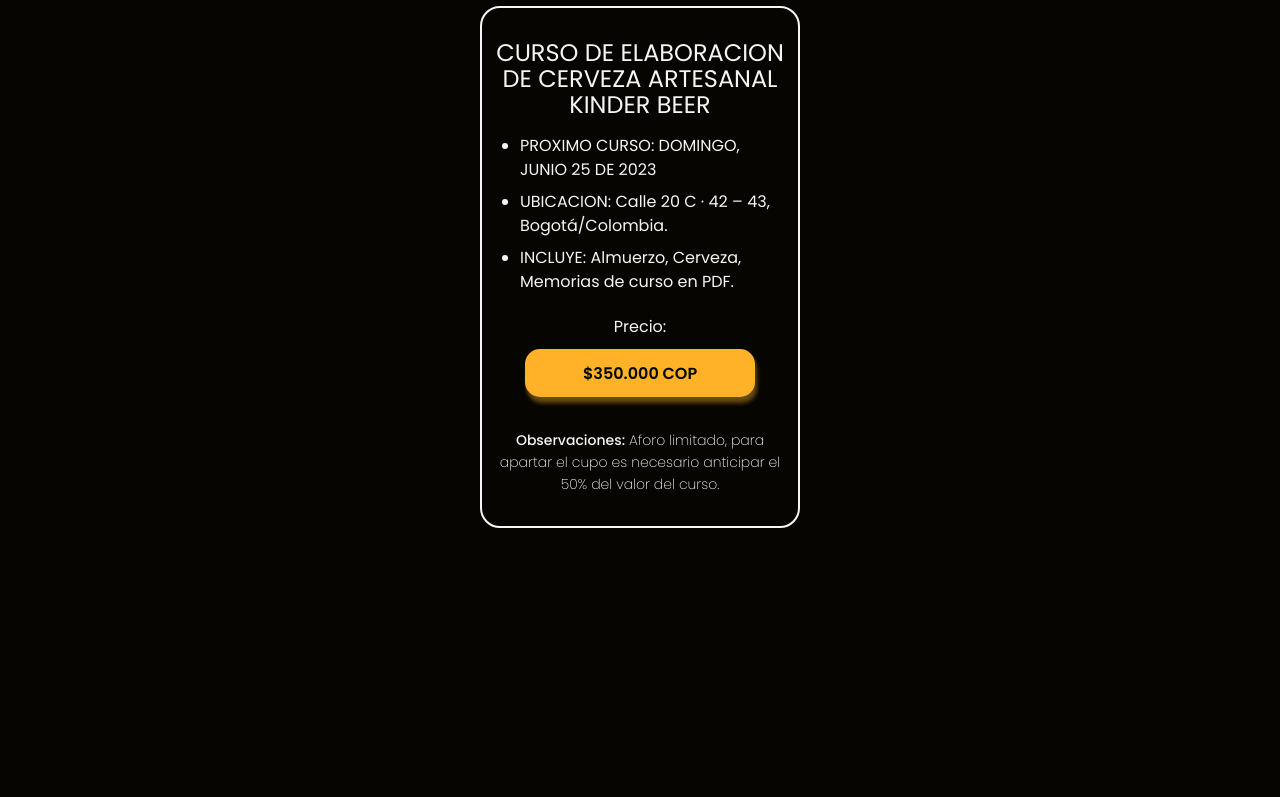
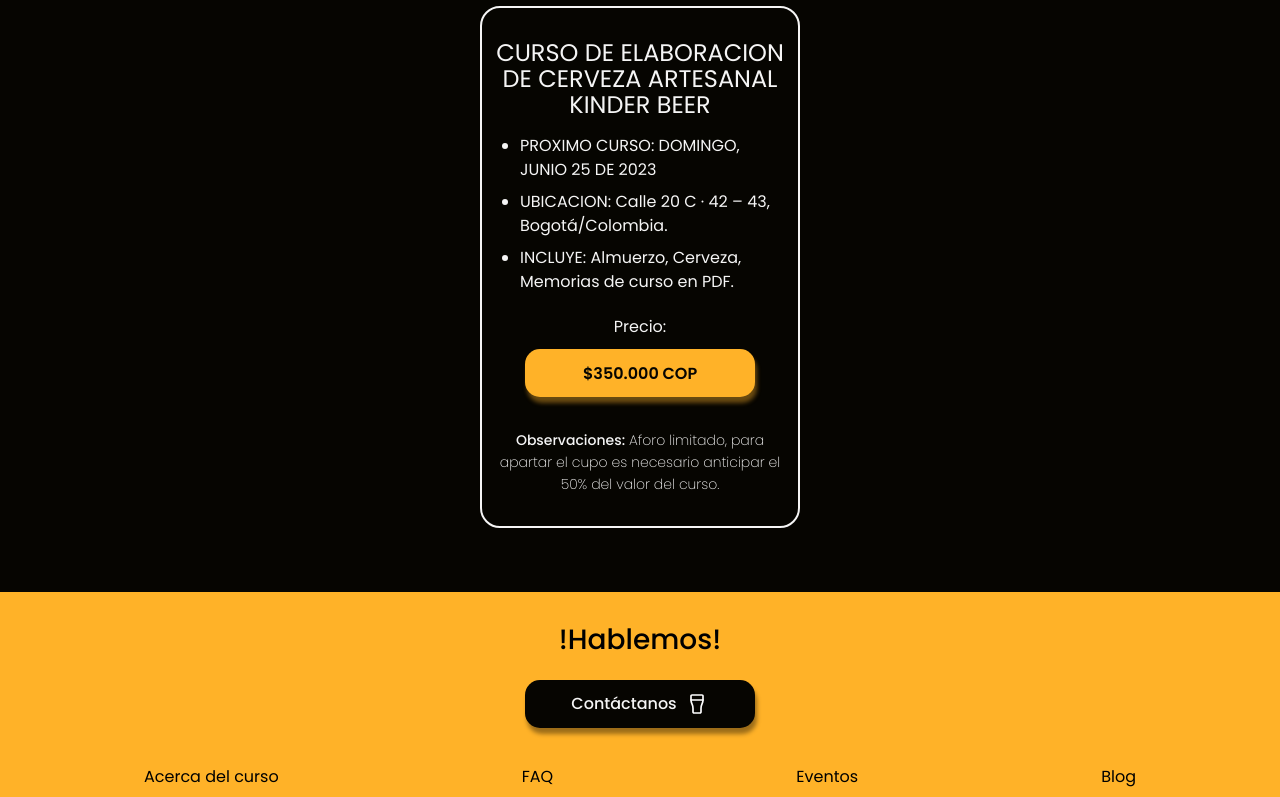
Before and after one commit to nicolasegpla/kinderBeerweb, a React (Vite) app: page / in a window 1280 px wide. Shown: the part 2000-2797 px from the top of the page. Before the commit the page ends 2592 px from the top, so only its background shows below. Built offline with nearby package versions, Linux system fonts and the light colour scheme.

Commit message:
footer mobil terminado

```diff
--- a/src/components/App.jsx
+++ b/src/components/App.jsx
@@ -6,6 +6,7 @@
 import { Aliados } from "./Aliados";
 import { Aliado } from "./Aliado";
 import { TarjetaCurso } from './TarjetaCurso'
+import { Footer } from "./Footer";
 import logoBestmalz from './../assets/logoBestmalz.jpg';
 import logoFermentis from './../assets/logoFermentis.jpg';
 import logoIngredion from './../assets/logoIngredion.jpg';
@@ -161,6 +162,7 @@
                 costo={cursos[0].costo}
                 observaciones={cursos[0].observaciones}
             />
+            <Footer />
         </>
     )
 }
--- /dev/null
+++ b/src/components/Footer.jsx
@@ -0,0 +1,31 @@
+import beerButton from '../assets/beerButtonsvg.svg'
+import rowUp from '../assets/rowup.svg'
+
+function Footer() {
+    return(
+        <>
+            <section className='section--footer'>
+                <h2 className='section--footer__h2'>!Hablemos!</h2>
+                <button className='section--footer__button--contacto'>
+                    <p className='section--footer__button--contacto__p'>Contáctanos</p>
+                    <img className='section--footer__button--contacto__img' src={beerButton} alt="logo boton de contactanos" />
+                </button>
+                <article className='section--footer__article--menu'>
+                    <ul className='section--footer__article--menu__ul'>
+                        <li>Acerca del curso</li>
+                        <li>FAQ</li>
+                        <li>Eventos</li>
+                        <li>Blog</li>
+                    </ul>
+                </article>
+                <p className='section--footer__p--contact'>Teléfono: +57 3164626774 /+ 60(1) 8064045</p>
+                <p className='section--footer__p--correo'>kinderbeer@kinderbeer.com</p>
+                <button className='section--footer__button--inicio'>
+                    <img className='section--footer__button--inicio__img' src={rowUp} alt="logo flecha inicio de pagina" />
+                </button>
+            </section>
+        </>
+    )
+}
+
+export { Footer }
--- a/src/sass/_banner.scss
+++ b/src/sass/_banner.scss
@@ -27,6 +27,7 @@
             font-weight: 600;
             line-height: 3.125rem;
             letter-spacing: -0.125rem;
+            color: whitesmoke;
         }
         &__p {
             width: 10.625rem;
--- /dev/null
+++ b/src/sass/_footer.scss
@@ -0,0 +1,88 @@
+@use './global';
+
+.section--footer {
+    width: 100vw;
+    height: auto;
+    margin: 0 auto;
+    margin-top: 4rem;
+    background-color: global.$second-color;
+    display: flex;
+    flex-direction: column;
+    justify-content: flex-start;
+    align-items: center;
+    text-align: center;
+    &__h2 {
+        width: 10.1875rem;
+        height: 2.5rem;
+        margin-top: 2rem;
+        font-size: global.$font-large;
+        font-weight: 500;
+        line-height: 2rem;
+    }
+    &__button--contacto {
+        width: 14.375rem;
+        height: 3rem;
+        margin-top: 1rem;
+        border-radius: .9375rem;
+        background-color: global.$primary-color;
+        border: none;
+        color: whitesmoke;
+        display: flex;
+        justify-content: center;
+        align-items: center;
+        gap: .5rem;
+        box-shadow: 2px 6px 4px 0 rgba(3, 0, 0, 0.389);
+        &__p {
+            font-family: global.$font;
+            font-size: global.$font-paragraph-large;
+            font-weight: 500;
+            line-height: 1.5rem;
+        }
+    }
+    &__article--menu {
+        width: 100%;
+        height: auto;
+        margin-top: 2.25rem;
+        &__ul {
+            width: 80%;
+            height: auto;
+            margin: 0 auto;
+            padding: 0 1rem;
+            list-style: none;
+            display: flex;
+            justify-content: space-between;
+            align-items: center;
+            flex-wrap: wrap;
+            gap:1rem;
+        }
+    }
+    &__p--contact {
+        width: 20.5rem;
+        height: 3rem;
+        margin-top: 2.25rem;
+        font-size: global.$font-paragraph-small;
+        font-weight: 400;
+        text-align: center;
+        display: flex;
+        justify-content: center;
+        align-items: center;
+    }
+    &__p--correo {
+        width: 20.5rem;
+        height: 3rem;
+        font-size: global.$font-paragraph-small;
+        font-weight: 400;
+    }
+    &__button--inicio {
+        width: 3rem;
+        height: 48px;
+        margin-top: 2.25rem;
+        margin-bottom: 3.75rem;
+        border-radius: 50%;
+        border: none;
+        background-color: global.$primary-color;
+        display: flex;
+        justify-content: center;
+        align-items: center;
+    }
+}
--- a/src/sass/_tarjetaCurso.scss
+++ b/src/sass/_tarjetaCurso.scss
@@ -5,7 +5,6 @@
     height: 522px;
     margin: 0 auto;
     margin-top: 4rem;
-    margin-bottom: 4rem;
     padding: 32px 16px;
     display: flex;
     flex-direction: column;
--- a/src/style.scss
+++ b/src/style.scss
@@ -6,3 +6,4 @@
 @use '/src/sass/infoTeam';
 @use '/src/sass/aliados';
 @use '/src/sass/tarjetaCurso';
+@use '/src/sass/footer';
```
Also changed, not shown: src/assets/beerButtonsvg.svg (added), src/assets/rowup.svg (added).
